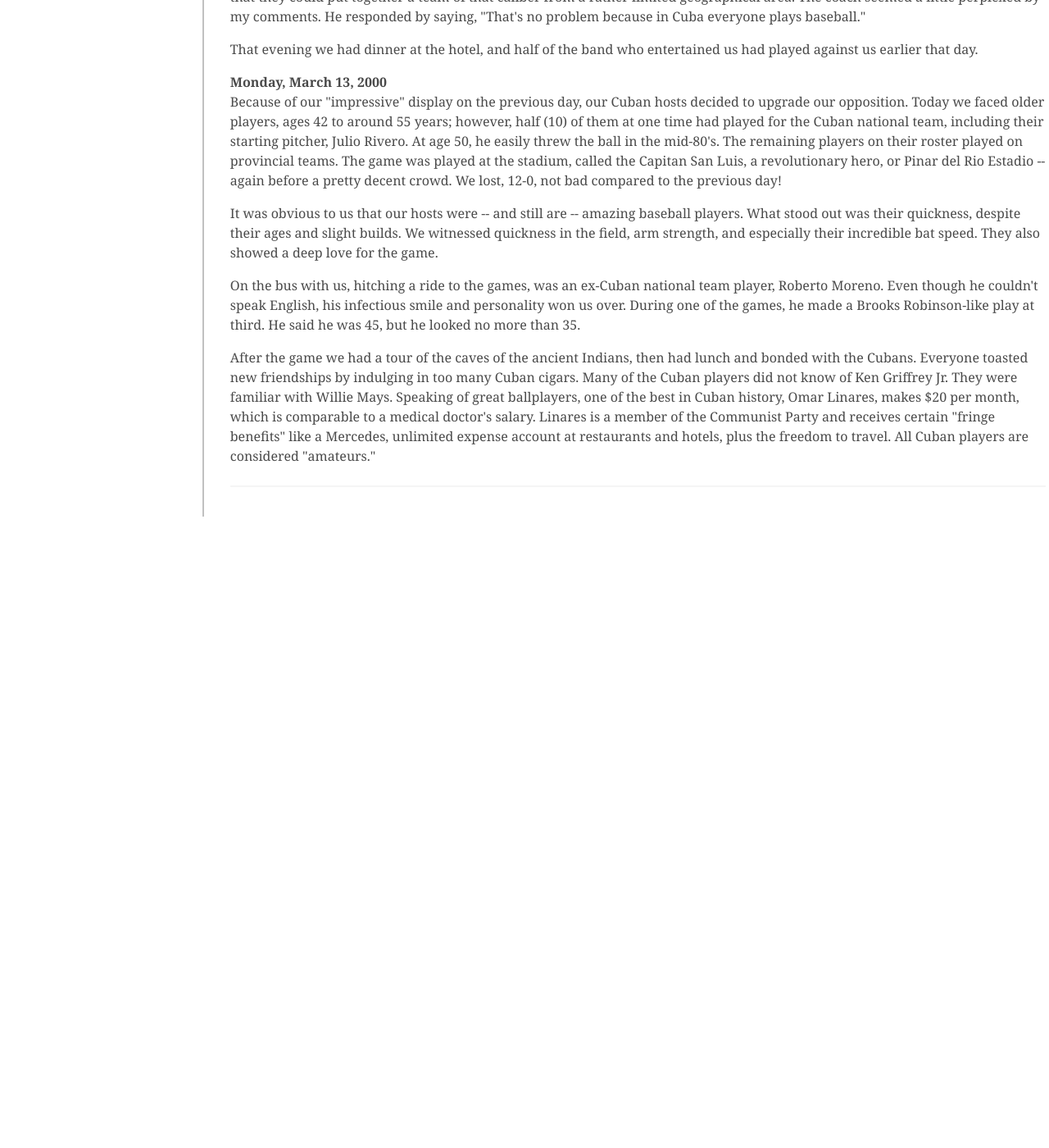
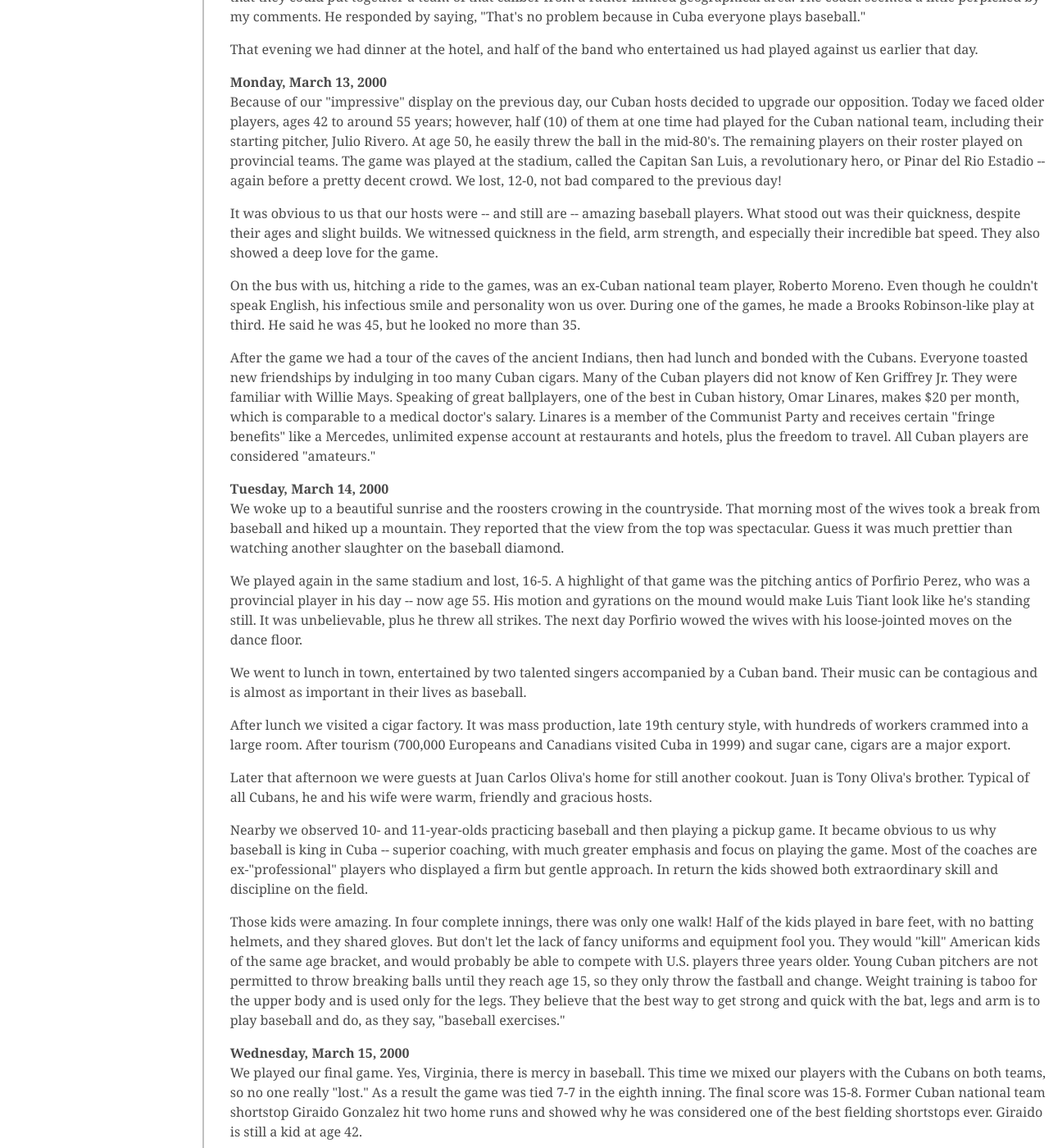
Before and after one commit to jaypalexa/baseballink, a Jekyll site: the page built from pages/magazine/vol_1_no_2/bi_vol_1_no_2_our_trip_to_cuba.md, in a window 1280 px wide and 1400 px high, scrolled down 1056 px. Shown: the whole window at 82% size. Built offline with Jekyll 4.4.1, drawn with Linux system fonts in a browser that asks for light colours; before the commit the page ends 1686 px from its top, so only the background shows below that; some of the changed text lies outside the part shown.

Commit message:
Our Trip to Cuba thru March 15

```diff
--- a/pages/magazine/vol_1_no_2/bi_vol_1_no_2_our_trip_to_cuba.md
+++ b/pages/magazine/vol_1_no_2/bi_vol_1_no_2_our_trip_to_cuba.md
@@ -67,6 +67,56 @@ title: Vol. 1, No. 2 - September 2000 - Our Trip To Cuba
   After the game we had a tour of the caves of the ancient Indians, then had lunch and bonded with the Cubans. Everyone toasted new friendships by indulging in too many Cuban cigars. Many of the Cuban players did not know of Ken Griffrey Jr. They were familiar with Willie Mays. Speaking of great ballplayers, one of the best in Cuban history, Omar Linares, makes $20 per month, which is comparable to a medical doctor's salary. Linares is a member of the Communist Party and receives certain "fringe benefits" like a Mercedes, unlimited expense account at restaurants and hotels, plus the freedom to travel. All Cuban players are considered "amateurs."
 </p>
 
+<h3>Tuesday, March 14, 2000</h3>
+<p>
+  We woke up to a beautiful sunrise and the roosters crowing in the countryside. That morning most of the wives took a break from baseball and hiked up a mountain. They reported that the view from the top was spectacular. Guess it was much prettier than watching another slaughter on the baseball diamond.
+</p>
+
+<p>
+  We played again in the same stadium and lost, 16-5. A highlight of that game was the pitching antics of Porfirio Perez, who was a provincial player in his day -- now age 55. His motion and gyrations on the mound would make Luis Tiant look like he's standing still. It was unbelievable, plus he threw all strikes. The next day Porfirio wowed the wives with his loose-jointed moves on the dance floor.
+</p>
+
+<p>
+  We went to lunch in town, entertained by two talented singers accompanied by a Cuban band. Their music can be contagious and is almost as important in their lives as baseball.
+</p>
+
+<p>
+  After lunch we visited a cigar factory. It was mass production, late 19th century style, with hundreds of workers crammed into a large room. After tourism (700,000 Europeans and Canadians visited Cuba in 1999) and sugar cane, cigars are a major export.
+</p>
+
+<p>
+  Later that afternoon we were guests at Juan Carlos Oliva's home for still another cookout. Juan is Tony Oliva's brother. Typical of all Cubans, he and his wife were warm, friendly and gracious hosts.
+</p>
+
+<p>
+  Nearby we observed 10- and 11-year-olds practicing baseball and then playing a pickup game. It became obvious to us why baseball is king in Cuba -- superior coaching, with much greater emphasis and focus on playing the game. Most of the coaches are ex-"professional" players who displayed a firm but gentle approach. In return the kids showed both extraordinary skill and discipline on the field.
+</p>
+
+<p>
+  Those kids were amazing. In four complete innings, there was only one walk! Half of the kids played in bare feet, with no batting helmets, and they shared gloves. But don't let the lack of fancy uniforms and equipment fool you. They would "kill" American kids of the same age bracket, and would probably be able to compete with U.S. players three years older. Young Cuban pitchers are not permitted to throw breaking balls until they reach age 15, so they only throw the fastball and change. Weight training is taboo for the upper body and is used only for the legs. They believe that the best way to get strong and quick with the bat, legs and arm is to play baseball and do, as they say, "baseball exercises."
+</p>
+
+<h3>Wednesday, March 15, 2000</h3>
+<p>
+  We played our final game. Yes, Virginia, there is mercy in baseball. This time we mixed our players with the Cubans on both teams, so no one really "lost." As a result the game was tied 7-7 in the eighth inning. The final score was 15-8. Former Cuban national team shortstop Giraido Gonzalez hit two home runs and showed why he was considered one of the best fielding shortstops ever. Giraido is still a kid at age 42.
+</p>
+
+<p>
+  After the game, it was our last chance to give away gifts -- baseballs, gloves, clothing, pens, soap, baseball shoes, etc. Each recipient was very grateful, no matter how small or insignificant the item. They all displayed a genuine smile to say "thank you."
+</p>
+
+<p>
+  Both Cuban and U.S. players went to a scenic area in the valley with huge prehistoric murals painted on the side of a nearby mountain. There we feasted on a roasted pig. Pork is a major staple in Cuba. Only pigs are fat in Cuba. All other animals are skinny, and there certainly is no obesity among the Cuban people, with few cars, very little TV, and little food available. Thus, more walking and less sitting and eating.
+</p>
+
+<p>
+  This was the time to say goodbye to our new found friends. After four days, it was obvious that a mutual respect had developed -- our appreciation for the talent displayed by the Cubans, and their admiration for such an old group of guys who are still playing the game they love.
+</p>
+
+<p>
+  Speaking of old, the average age of our group of "finely-tuned athletes" was 61. Our youngest player, at age 51, was Bill "Spaceman" Lee, ex-Red Sox and Expos pitcher. His boyish enthusiasm and love for the game was an inspiration for the rest of us.
+</p>
+
 <hr />
 
 </section>
```
